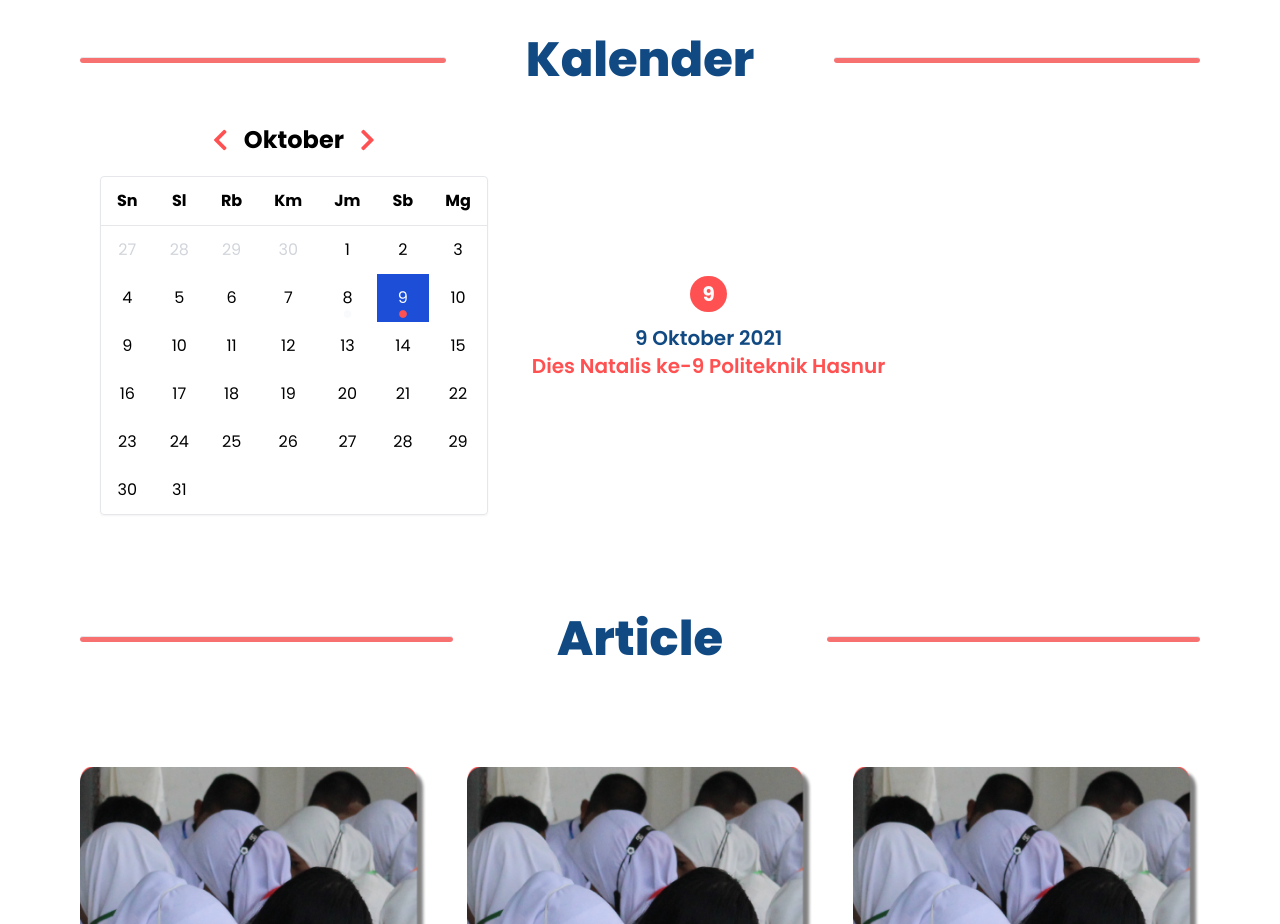
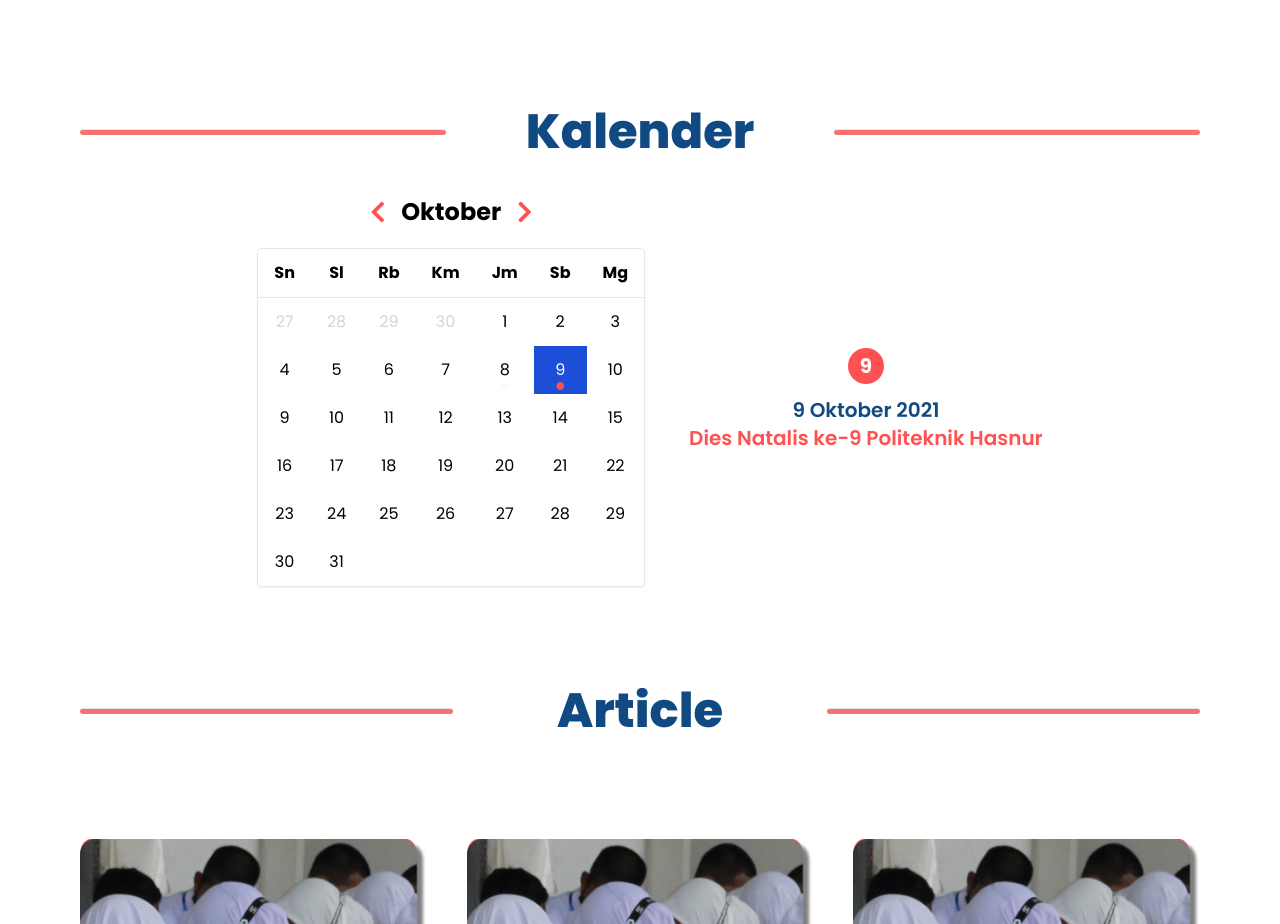
Before and after one commit to or-abdillh/BEM-POLITEKNIK-HASNUR, a Vue app: page / in a window 1280 px wide. Shown: the part 1520-2444 px from the top of the page. Built offline with nearby package versions, Linux system fonts and the light colour scheme; what @splidejs/vue-splide would draw is missing.

Commit message:
Fix bug align calender

```diff
--- a/src/components/About.vue
+++ b/src/components/About.vue
@@ -1,7 +1,7 @@
 <template>
     <section id="about" class="bg-sunset relative">
         <div class="w-3/12">
-           <img src="/firtana.png" class="absolute w-3/12 bottom-0 left-0" />
+           <img src="/firtana.png" class="absolute w-3/12 lg:w-2/12 bottom-0 left-0" />
         </div>
         <div class="text-xl w-8/12">
             Lorem Ipsum is simply dummy text of the printing and
--- a/src/components/Calendar.vue
+++ b/src/components/Calendar.vue
@@ -29,7 +29,7 @@
          <h1>Kalender</h1>
       </template>
   </Title>
-   <section class="px-20 flex gap-6">
+   <section class="px-20 justify-center items-center flex gap-6">
       <div>
          <!-- component -->
          <div class="flex flex-grow flex-col bg-white sm:rounded overflow-hidden">
--- a/src/components/Carousel.vue
+++ b/src/components/Carousel.vue
@@ -1,6 +1,6 @@
 <template>
    <!-- splidejs -->
-   <section class="px-1 xl:h-screen">
+   <section class="px-1">
       <Splide class="mt-40" :options="options">
          <SplideSlide>
             <div class="w-6/12 ml-24 my-40">
```
